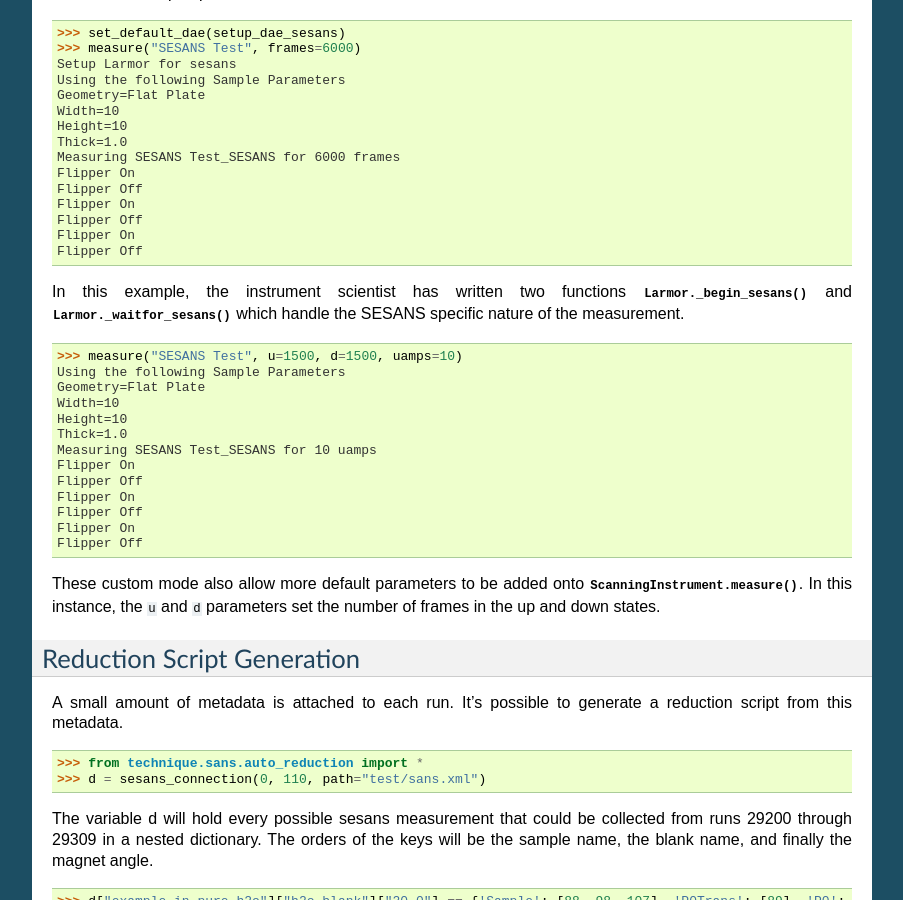
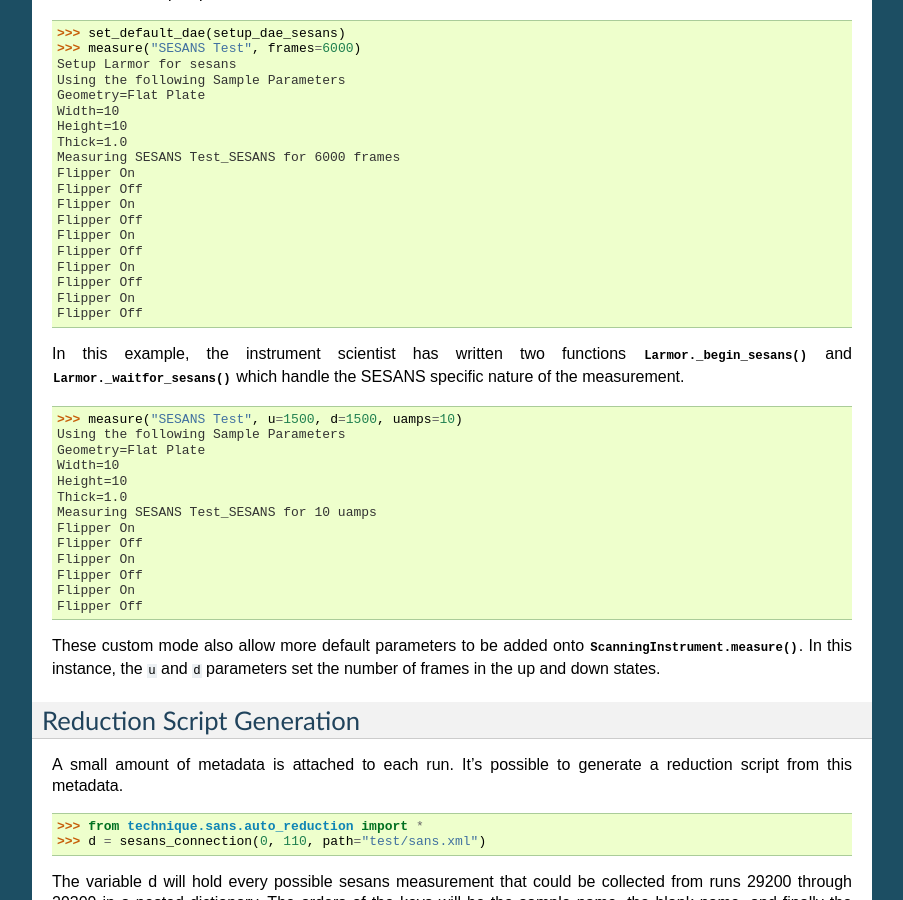
Before and after one commit to ISISNeutronMuon/InstrumentScripts, a Sphinx documentation site: the page built from doc/source/sans/tutorial.rst, in a window 1280 px wide and 900 px high, scrolled down 6584 px. Shown: the whole window, without its empty margins (198-1101 px from the left). Built offline with Sphinx 7.4.7, drawn with Linux system fonts in a browser that asks for light colours.

Commit message:
Change state timings on Larmor SESANS

```diff
--- a/doc/source/sans/tutorial.rst
+++ b/doc/source/sans/tutorial.rst
@@ -434,6 +434,10 @@ Flipper On
 Flipper Off
 Flipper On
 Flipper Off
+Flipper On
+Flipper Off
+Flipper On
+Flipper Off
 
 .. py:currentmodule:: instruments.larmor.sans
 
```
Also changed, not shown: 1 other file.
